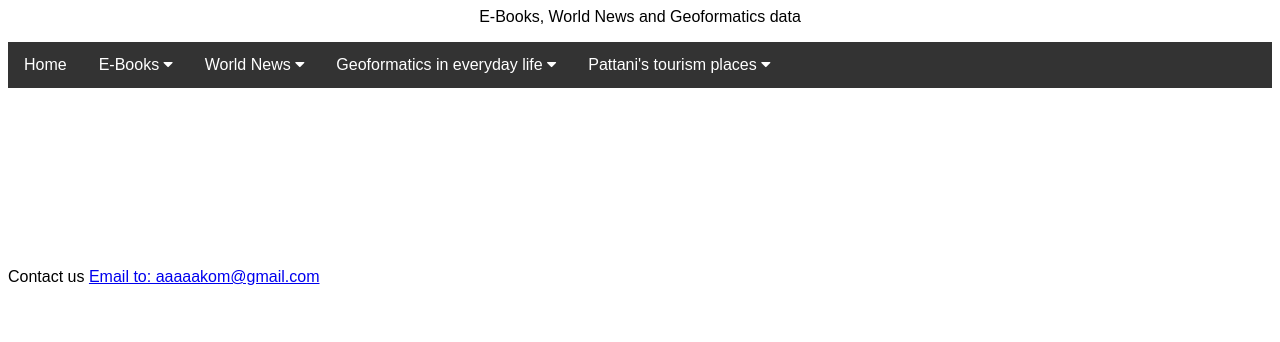
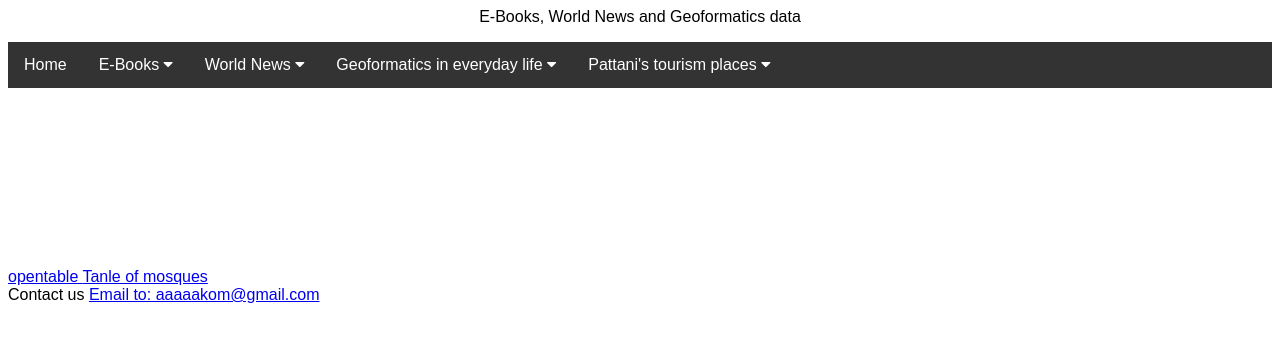
Before and after one commit to nutyada13/Webpage, a plain HTML site: page index.html in a window 1280 px wide. Drawn offline with Linux system fonts and the light colour scheme.

Commit message:
Update index.html

```diff
--- a/index.html
+++ b/index.html
@@ -117,9 +117,12 @@ body {
 
 <br><br><br><br><br><br><br><br><br><br>
 
+<a href="table.html"> opentable </a>
+	<a href="my_mosque.html">Tanle of mosques </a>
 
 <footer>Contact us <a href="mailto:aaaaakom@gmail.com">Email to: aaaaakom@gmail.com</a> </footer>
 
 
 </body>
+
 </html>
```
